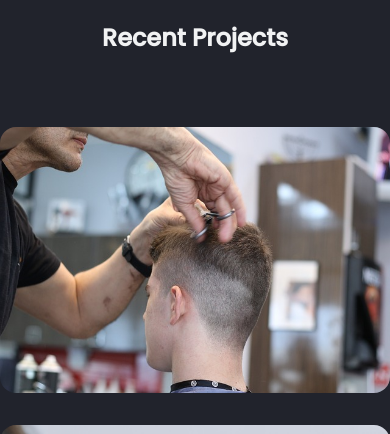
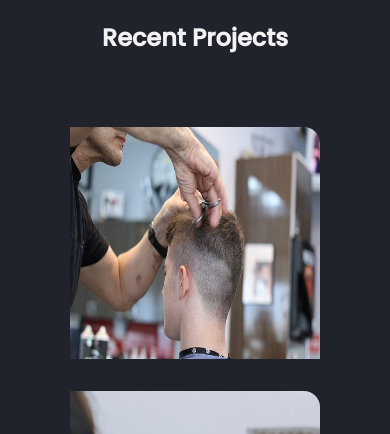
Before and after one commit to Success1050/my-new-portfolio, a plain HTML site: page index.html in a window 390 px wide. Shown: the part 3650-4084 px from the top of the page. Drawn offline with nearby package versions, Linux system fonts and the light colour scheme.

Commit message:
made some changes

```diff
--- a/assets/css/style.css
+++ b/assets/css/style.css
@@ -661,6 +661,16 @@ nav {
   }
 }
 
+@media screen and (min-width: 320px) and (max-width: 800px) {
+  .projects-img {
+    width: 80%;
+    margin: auto;
+    display: grid;
+    /* transform: translateX(-50%); */
+    border-top-right-radius: 1rem;
+  }
+}
+
 @media screen and (min-width: 576px) {
   .home-container,
   .about-container,
```
